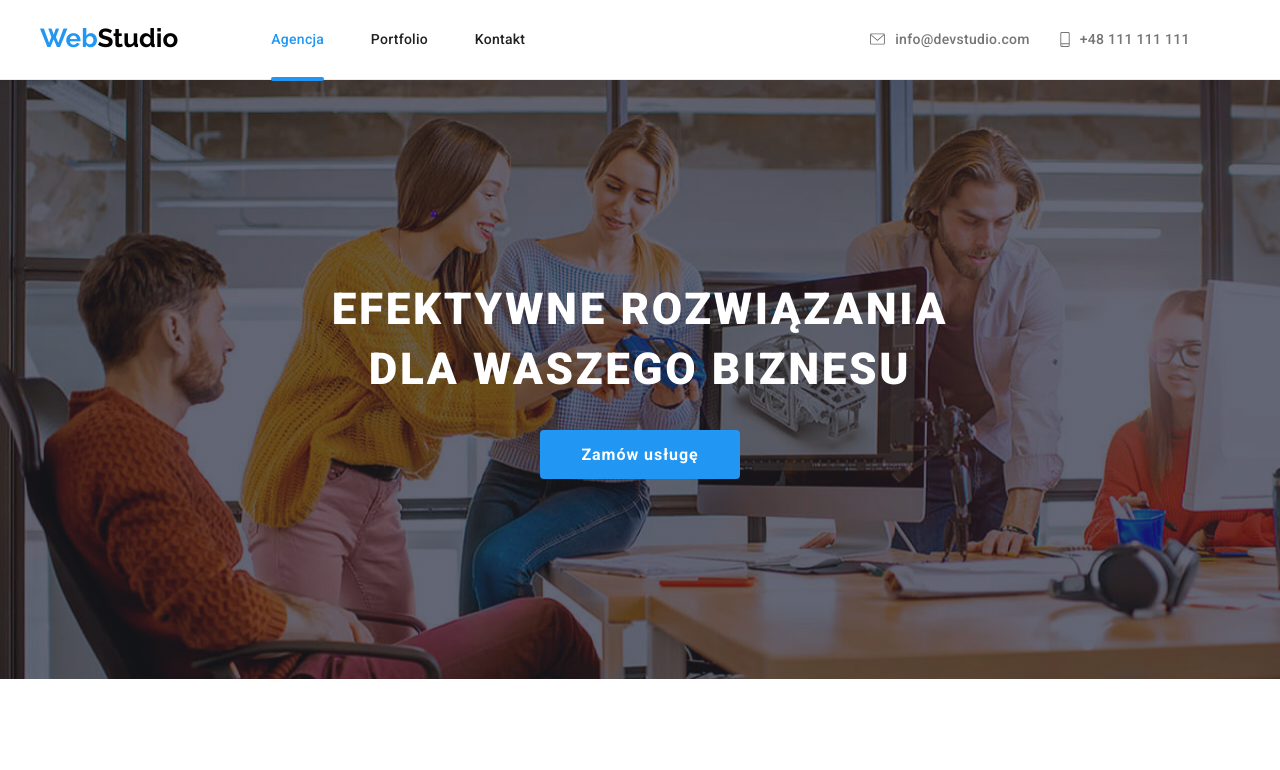
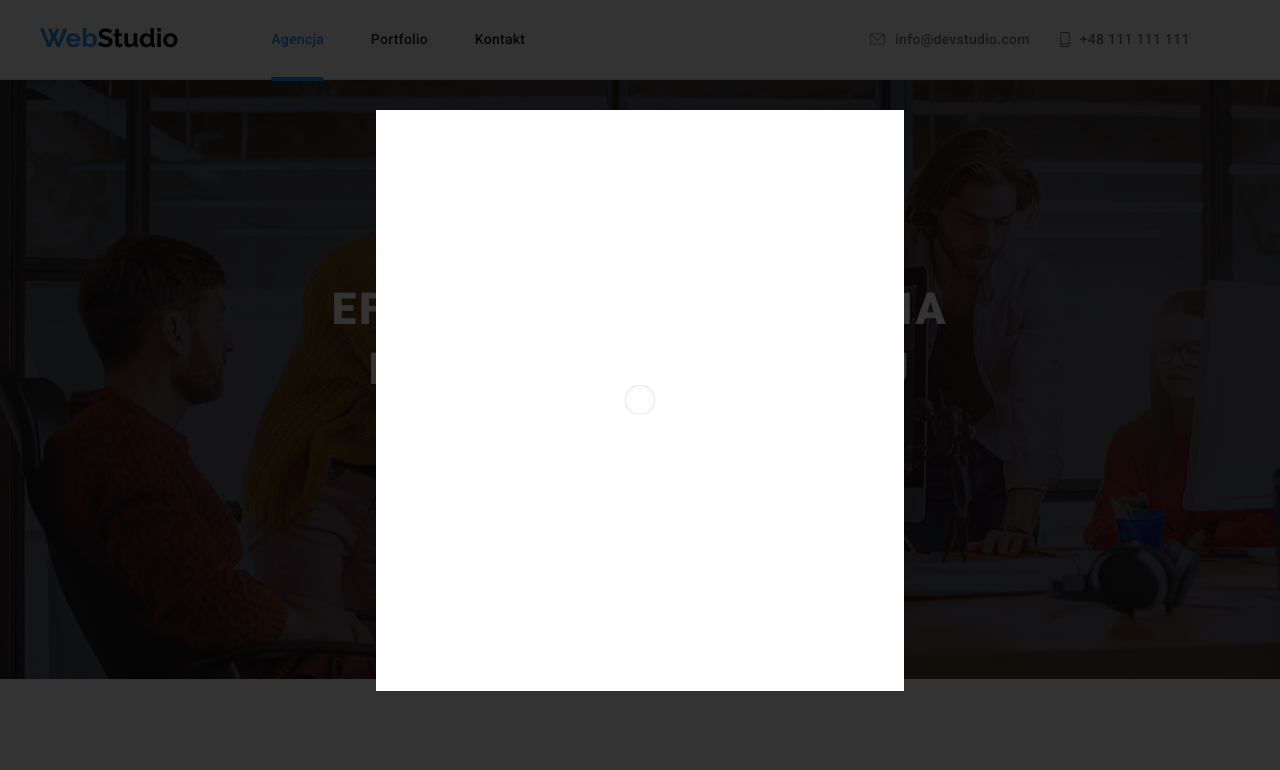
Before and after one commit to AnnaNawrot/goit-markup-hw-05, a plain HTML site: page index.html in a window 1280 px wide. Shown: the top 770 px of the page. Drawn offline with nearby package versions, Linux system fonts and the light colour scheme.

Commit message:
modal created

```diff
--- a/css/styles.css
+++ b/css/styles.css
@@ -586,13 +586,6 @@ button {
   color: var(--secondary-txt-color);
   padding: 0 24px 20px 24px;
 }
-/* MODAL hw-05 */
-
-.is-hidden {
-  pointer-events: none;
-  visibility: hidden;
-  opacity: 0;
-}
 
 /* overlay on projects card */
 .box {
@@ -657,3 +650,71 @@ button {
 .is-active {
   color: var(--brand-color);
 }
+
+/* MODAL hw-05 */
+
+/* .page-overlay {
+  color: #000000;
+  width: 1600px;
+  height: 100%;
+  /* width: 100%;
+  height: 100%; */
+
+/* .backdrop-container {
+  display: flex;
+  justify-content: center;
+  margin: 0 auto;
+} */
+
+/* .backdrop {
+  color: rgba(0, 0, 0, 0.8);
+  width: 100%;
+  height: 100%;
+  display: flex;
+  position: relative;
+  padding: 0;
+  margin: 0;
+  z-index: 2;
+} */
+
+/* .is-hidden {
+  pointer-events: none;
+  visibility: hidden;
+  opacity: 0;
+} */
+
+.is-hidden < .backdrop {
+  pointer-events: none;
+  visibility: hidden;
+  opacity: 0;
+}
+.backdrop {
+  background-color: rgba(0, 0, 0, 0.8);
+  display: flex;
+  justify-content: center;
+  align-items: center;
+  z-index: 1;
+  position: fixed;
+  width: 100%;
+  height: 100%;
+}
+
+/* modal, czyli wyskakujące okienko z formularzem */
+.modal {
+  width: 528px;
+  height: 581px;
+  background-color: var(--primary-bg-color);
+  position: relative;
+  z-index: 2;
+  display: flex;
+  justify-content: center;
+  align-items: center;
+}
+
+.modal-button {
+  background-color: var(--primary-bg-color);
+  border-radius: 50px;
+  width: 30px;
+  height: 30px;
+  border: solid rgba(0, 0, 0, 0.1) 1px;
+}
--- a/index.html
+++ b/index.html
@@ -19,6 +19,15 @@
   </head>
   <body>
     <!-- header -->
+    <div class="backdrop">
+      <div class="modal">
+        <button class="modal-button" type="button">
+          <svg width="11px" height="11px">
+            <use href="./images/icons#icon-close.svg"></use>
+          </svg>
+        </button>
+      </div>
+    </div>
     <header class="header">
       <div class="container header-container">
         <a class="logo" href="./index.html"
```
Also changed, not shown: portfolio.html (+3 -0 lines).
